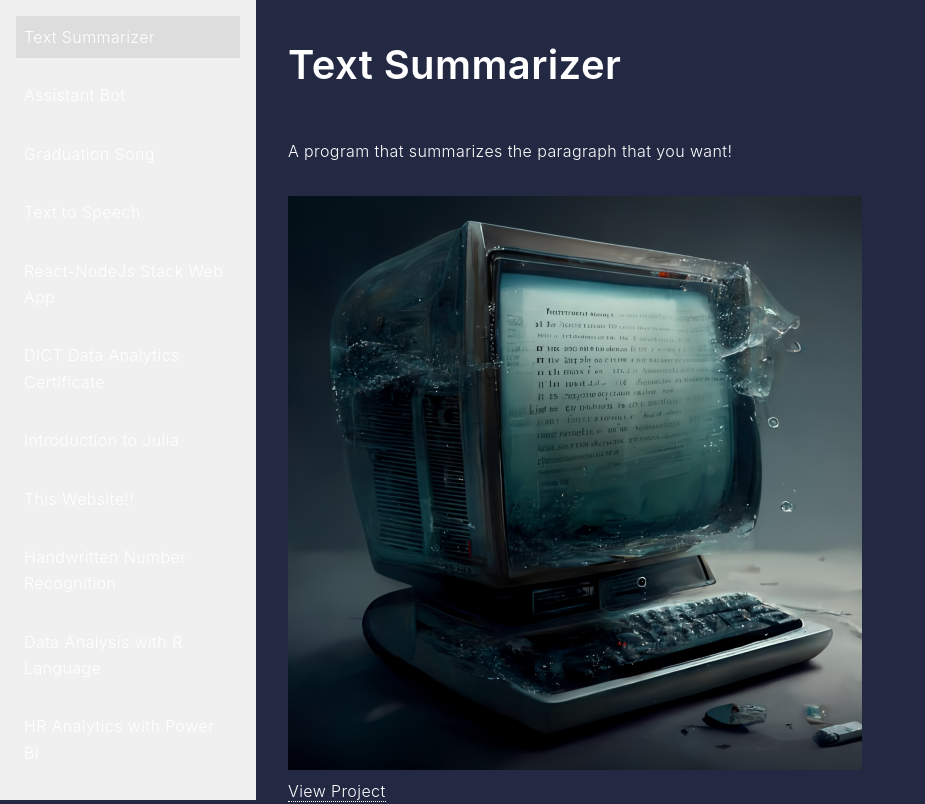
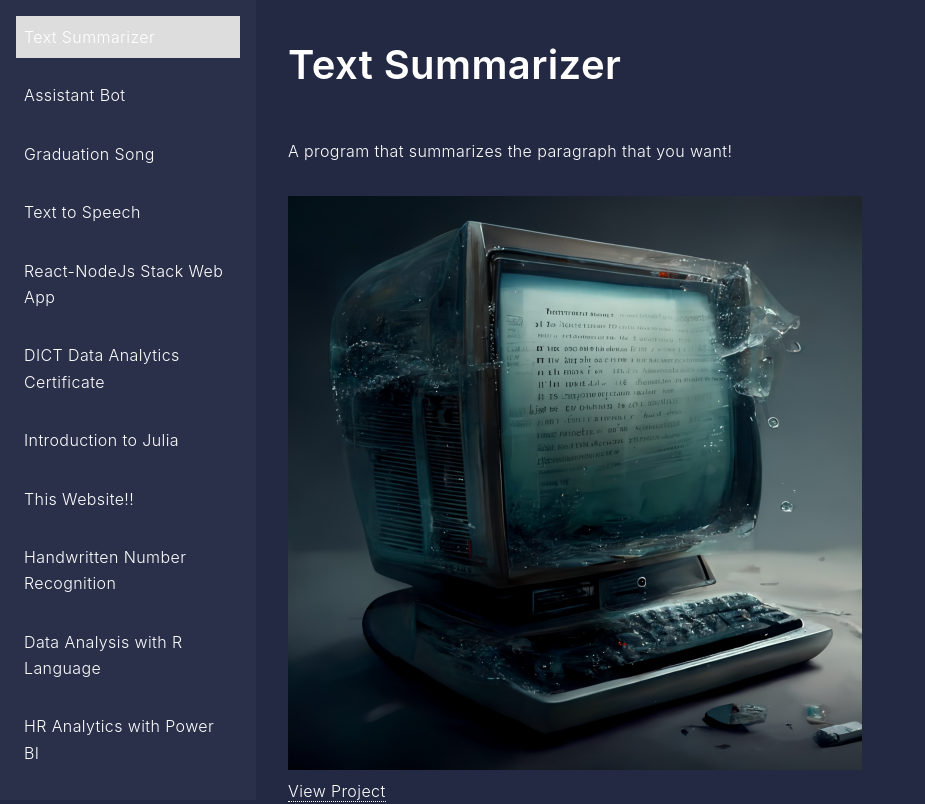
Before and after one commit to Jomar77/jomar77.github.io, a React (Create React App) app: page /projects in a window 1280 px wide. Shown: the whole page, without its empty margins (0-925 px from the left). Built offline with nearby package versions, Linux system fonts and the light colour scheme.

Commit message:
Refactor Showcase component: move to Projects_Page directory and update styles; modify project list background color

```diff
--- a/src/App.js
+++ b/src/App.js
@@ -5,7 +5,7 @@ import './js/main.js';
 
 import Layout from './components/Layout.js';
 import ProjectDetails from './components/ProjectDetails.js';
-import Showcase from './components/Showcase.js';
+import Showcase from './components/Projects_Page/Showcase.js';
 import { Route, Router, Routes } from 'react-router-dom';
 
 function App() {
--- a/src/components/Showcase.js
+++ b/src/components/Projects_Page/Showcase.js
@@ -1,6 +1,6 @@
 // src/Showcase.js
 import React, { useState } from 'react';
-import { projectsByYear } from '../data/projects';
+import { projectsByYear } from '../../data/projects';
 
 // Aggregate all projects from projectsByYear
 const allProjects = Object.values(projectsByYear).flat().map((project, index) => ({
--- a/src/css/main.css
+++ b/src/css/main.css
@@ -4197,7 +4197,7 @@ body.is-menu-visible #menu .inner {
 
 .project-list {
   width: 20vw;
-  background: #f0f0f0;
+  background: #2a2f4a;
   overflow-y: auto;
 }
 
```
Also changed, not shown: src/components/Menu.js (added).
